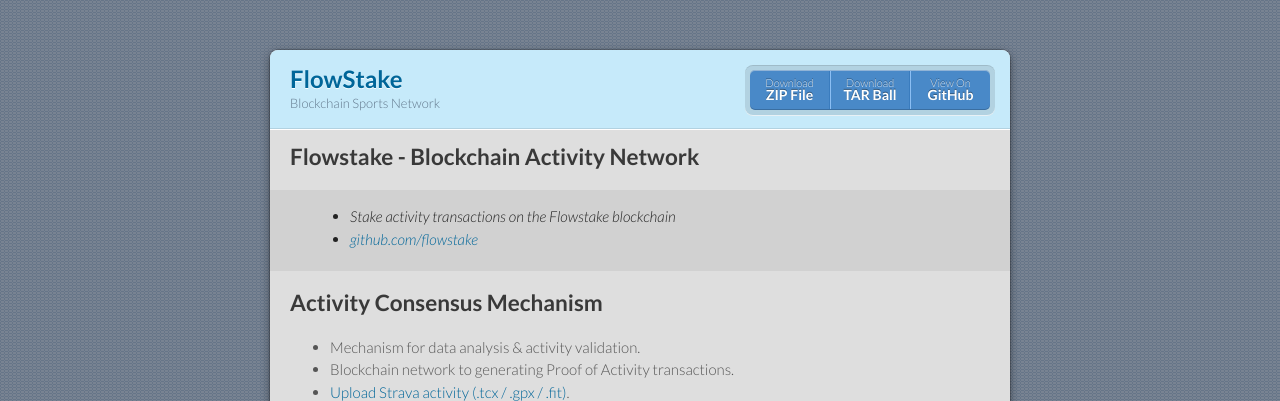
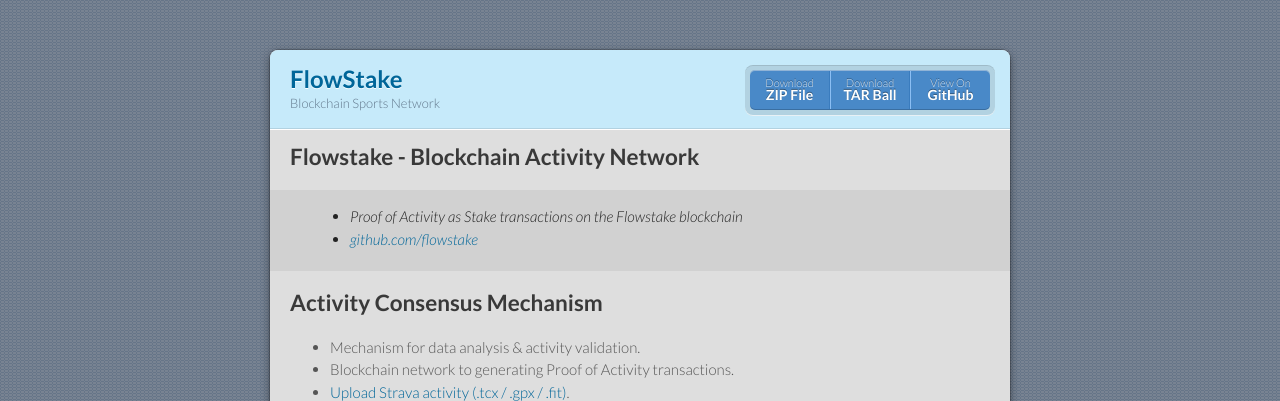
Before and after one commit to flowstake/flowstake.github.io, a Jekyll site: the page built from index.md, in a window 1280 px wide and 900 px high. Shown: the top 401 px of the window. Built offline with Jekyll 4.4.1, drawn with Linux system fonts in a browser that asks for light colours; our own code applies the rules of GitHub Pages for plain Markdown files.

Commit message:
Update index.md

```diff
--- a/index.md
+++ b/index.md
@@ -4,7 +4,7 @@ layout: default
 
 ## Flowstake - Blockchain Activity Network
 
-> - Stake activity transactions on the Flowstake blockchain
+> - Proof of Activity as Stake transactions on the Flowstake blockchain
 > - [github.com/flowstake](https://github.com/flowstake)
 
 ## Activity Consensus Mechanism
```
